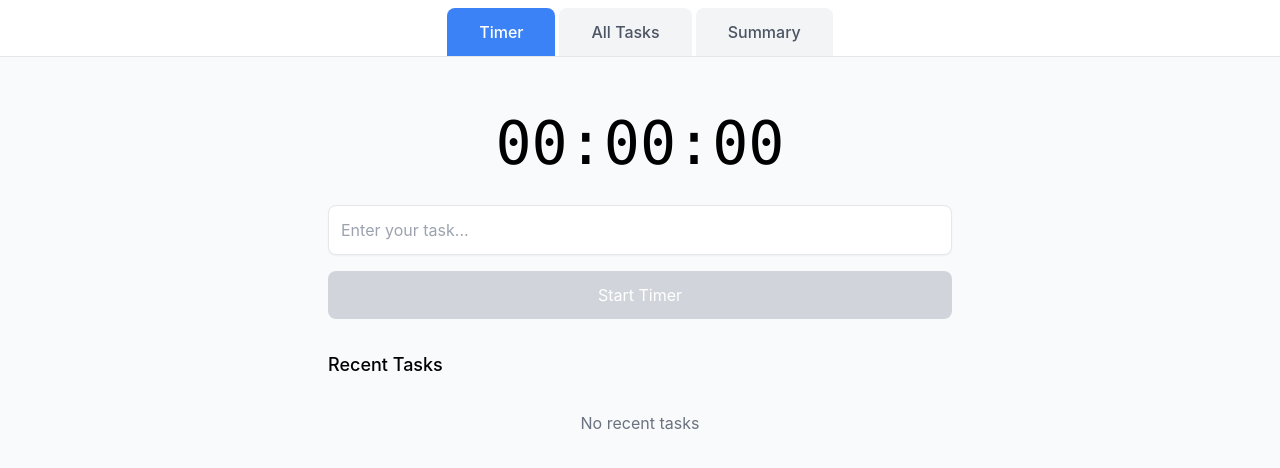
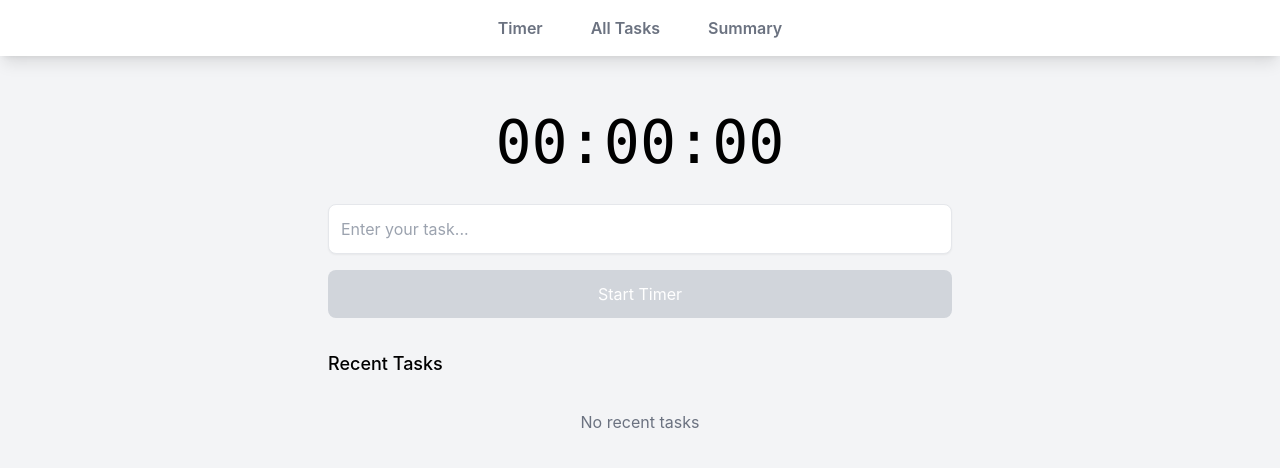
Before and after one commit to evelynso2024/TimeWell, a React (Create React App) app: page / in a window 1280 px wide. Shown: the top 468 px of the page. Built offline with nearby package versions, Linux system fonts and the light colour scheme; the HTML template or start-up script is replaced by a standard one.

Commit message:
Update App.js

```diff
--- a/src/App.js
+++ b/src/App.js
@@ -1,65 +1,43 @@
-import React from 'react';
-import { BrowserRouter as Router, Routes, Route, NavLink } from 'react-router-dom';
+import { BrowserRouter as Router, Routes, Route, Link } from 'react-router-dom';
 import Timer from './components/Timer';
 import AllTasks from './components/AllTasks';
-
-// Placeholder component for Summary page
-const Summary = () => <div className="text-xl">Summary Page</div>;
+import Summary from './components/Summary';
 
 function App() {
   return (
     <Router>
-      <div className="min-h-screen bg-gray-50">
-        {/* Navigation Tabs */}
-        <nav className="bg-white border-b">
-          <div className="max-w-6xl mx-auto">
-            <div className="flex justify-center gap-1 pt-2">
-              <NavLink
+      <div className="min-h-screen bg-gray-100">
+        {/* Navigation */}
+        <nav className="bg-white shadow-lg">
+          <div className="max-w-6xl mx-auto px-4">
+            <div className="flex justify-center space-x-8">
+              <Link
                 to="/"
-                end
-                className={({ isActive }) =>
-                  `px-8 py-3 font-medium rounded-t-lg ${
-                    isActive
-                      ? 'bg-blue-500 text-white'
-                      : 'bg-gray-100 text-gray-600 hover:bg-gray-200'
-                  }`
-                }
+                className="py-4 px-2 text-gray-500 font-semibold hover:text-blue-500 transition duration-300"
               >
                 Timer
-              </NavLink>
-              <NavLink
-                to="/tasks"
-                className={({ isActive }) =>
-                  `px-8 py-3 font-medium rounded-t-lg ${
-                    isActive
-                      ? 'bg-blue-500 text-white'
-                      : 'bg-gray-100 text-gray-600 hover:bg-gray-200'
-                  }`
-                }
+              </Link>
+              <Link
+                to="/all-tasks"
+                className="py-4 px-2 text-gray-500 font-semibold hover:text-blue-500 transition duration-300"
               >
                 All Tasks
-              </NavLink>
-              <NavLink
+              </Link>
+              <Link
                 to="/summary"
-                className={({ isActive }) =>
-                  `px-8 py-3 font-medium rounded-t-lg ${
-                    isActive
-                      ? 'bg-blue-500 text-white'
-                      : 'bg-gray-100 text-gray-600 hover:bg-gray-200'
-                  }`
-                }
+                className="py-4 px-2 text-gray-500 font-semibold hover:text-blue-500 transition duration-300"
               >
                 Summary
-              </NavLink>
+              </Link>
             </div>
           </div>
         </nav>
 
-        {/* Page Content */}
-        <div className="max-w-6xl mx-auto px-4 py-8">
+        {/* Content */}
+        <div className="container mx-auto py-8">
           <Routes>
             <Route path="/" element={<Timer />} />
-            <Route path="/tasks" element={<AllTasks />} />
+            <Route path="/all-tasks" element={<AllTasks />} />
             <Route path="/summary" element={<Summary />} />
           </Routes>
         </div>
```
